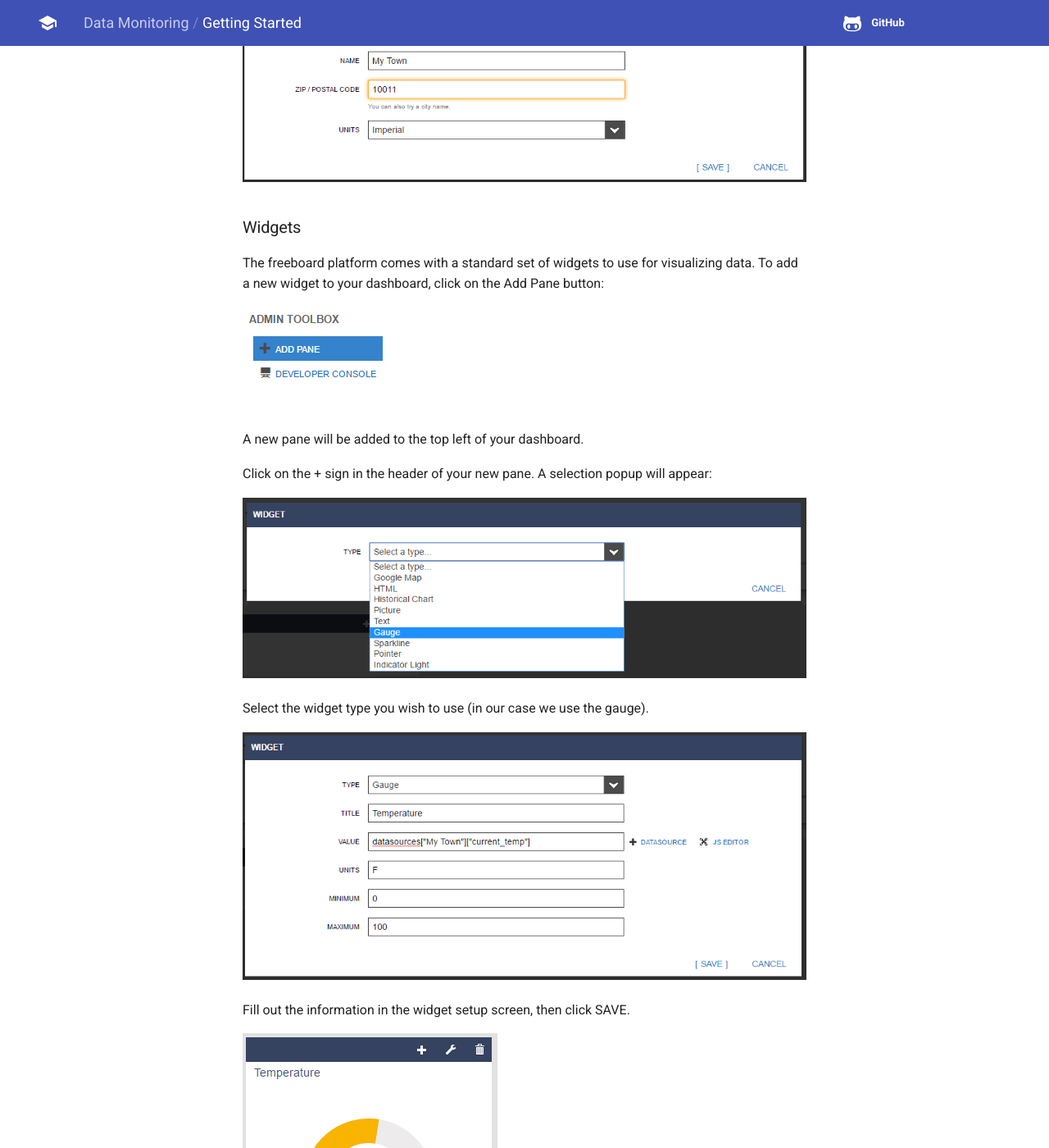
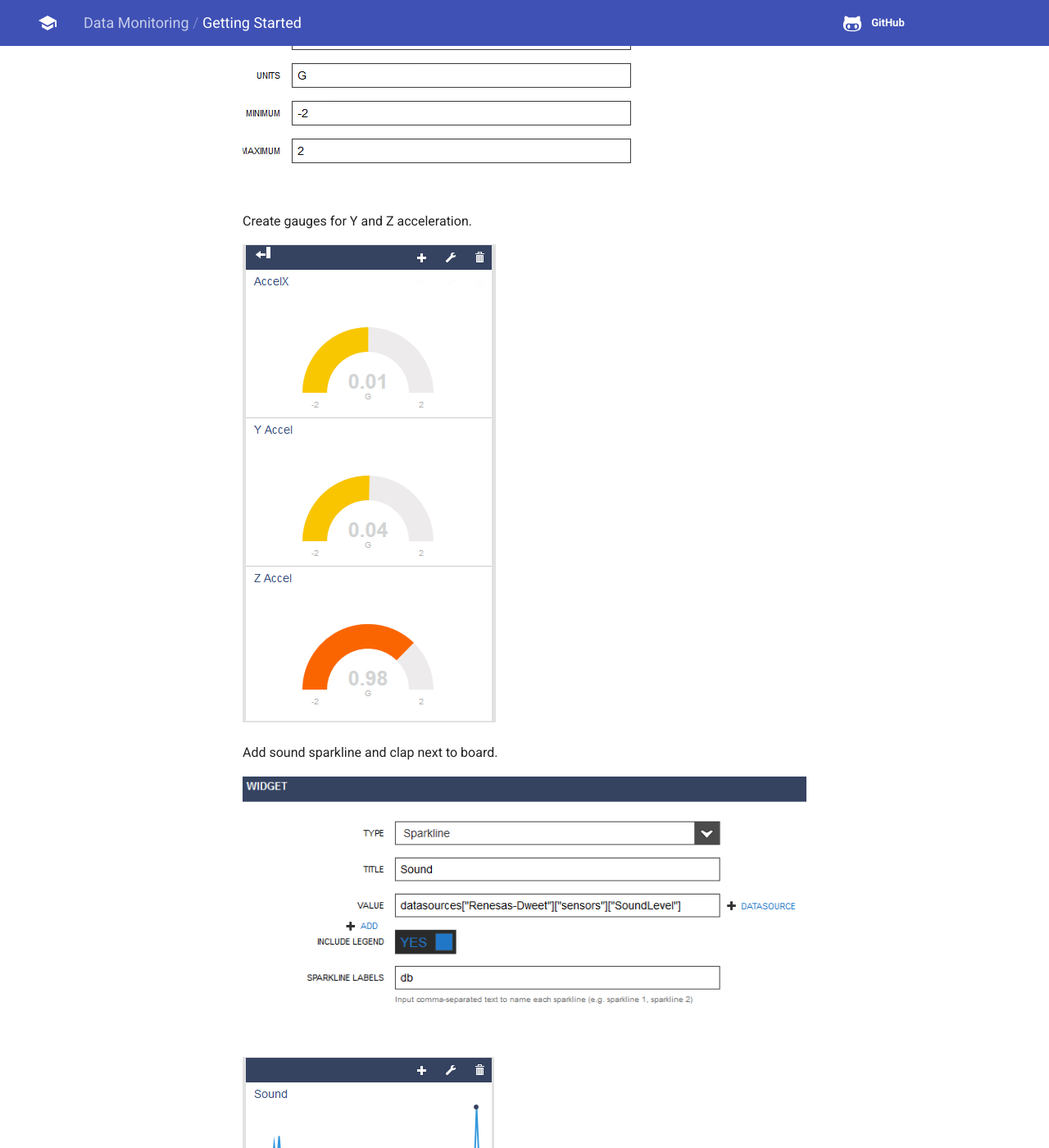
Before and after one commit to codetricity/s5d9-hacking, an MkDocs documentation site: the page built from docs/monitoring/starting.md, in a window 1280 px wide and 1400 px high, scrolled down 7936 px. Shown: the whole window at 82% size. Built offline with MkDocs 1.6.1 and Material for MkDocs 9.7.7, drawn with Linux system fonts in a browser that asks for light colours; old or Windows-style settings are respelled for this version of MkDocs; some of the changed text lies outside the part shown.

Commit message:
added freeboard sections

```diff
--- a/docs/monitoring/starting.md
+++ b/docs/monitoring/starting.md
@@ -100,6 +100,34 @@ Add a pane.
 
 ![](img/freeboard/add-pane.png)
 
+Add widget.
+
+![](img/freeboard/add-widget.png)
+
+Select gauge.
+
+![](img/freeboard/gauge-widget.png)
+
+Fill in details.
+
+![](img/freeboard/source-details.png)
+
+Create gauges for Y and Z acceleration.
+
+![](img/freeboard/accel-pane.png)
+
+Add sound sparkline and clap next to board.
+
+![](img/freeboard/sparkline-sound.png)
+
+![](img/freeboard/sound-graph.png)
+
+Add temperature and any other sensors.
+
+![](img/freeboard/temperature.png)
+
+![](img/freeboard/dash2.png)
+
 ### Add a 3rd party API as Data Source
 
 To add another datasource, such as a 3rd party API, Click on the ADD button.
@@ -128,13 +156,20 @@ Click on the + sign in the header of your new pane.  A selection popup will appe
 
 Select the widget type you wish to use (in our case we use the gauge).
 
-![](img/widget2.png)
+![](img/freeboard/palo-alto-current.png)
 
 Fill out the information in the widget setup screen, then click SAVE.
 
 ![](img/widget3.png)
 
+![](img/freeboard/dash3.png)
+
 Next step, keep adding more datasources and widgets, then Share your dashboard.
+
+![](img/freeboard/share-button.png)
+
+
+![](img/freeboard/share-url.png)
 
 One last note: Bug Labs provides a set of off-the-shelf widgets to use, however, the user is able to add new widgets and datasource types by adding plugins to the Developer Console.
 
```
Also changed, not shown: docs/monitoring/img/freeboard/accel-pane.png (added), docs/monitoring/img/freeboard/add-widget.png (added), docs/monitoring/img/freeboard/dash2.png (added), docs/monitoring/img/freeboard/dash3.png (added), docs/monitoring/img/freeboard/gauge-widget.png (added), docs/monitoring/img/freeboard/palo-alto-current.png (added), docs/monitoring/img/freeboard/share-button.png (added), docs/monitoring/img/freeboard/share-url.png (added), docs/monitoring/img/freeboard/sound-graph.png (added), docs/monitoring/img/freeboard/source-details.png (added), docs/monitoring/img/freeboard/sparkline-sound.png (added), docs/monitoring/img/freeboard/temperature.png (added), docs/monitoring/img/weather2.png.
